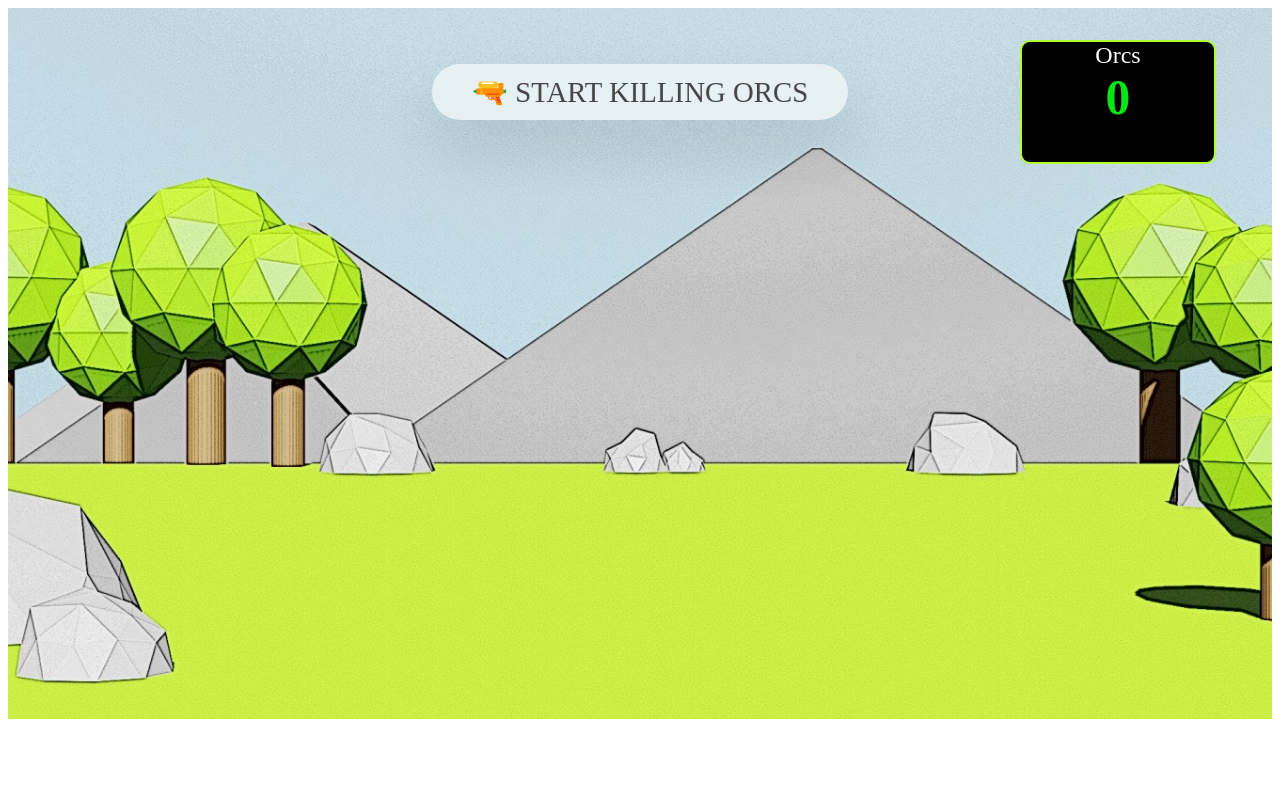
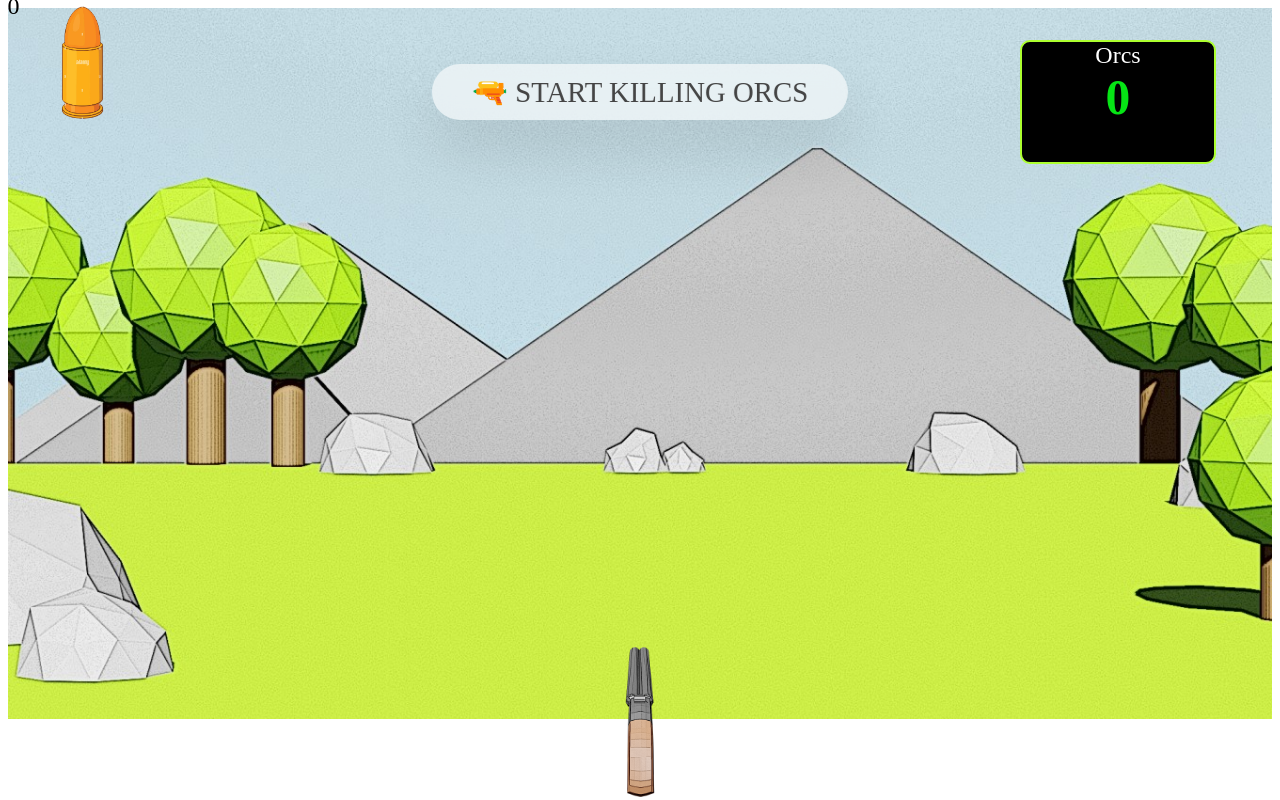
Before and after one commit to vaskocuturilo/ShootGame, a plain HTML site: page index.html in a window 1280 px wide. Drawn offline with Linux system fonts and the light colour scheme.

Commit message:
DV-00004: Add shotgun and bullets images.

```diff
--- a/css/style.css
+++ b/css/style.css
@@ -76,3 +76,23 @@ img {
   .btn--edit {
     top: 54.1rem;
   }
+
+  .image1 {
+    width: 3%;
+    position: absolute;
+    margin: auto;
+    top: 10;
+    left: 0;
+    right: 0;
+    bottom: 0;
+  }
+
+  .image2 {
+    width: 150px;
+    height: 150px;
+    position: absolute;
+    left: 0;
+    top: 0;
+    transform: translate(5%,-5%);
+    z-index: 100;
+  }
--- a/index.html
+++ b/index.html
@@ -9,7 +9,10 @@
   </head>
   <body>
     <main>
-    <img src="./img/bgg.jpg">
+    <img src="./img/background.jpg">
+    <img id="shotgun" src="./img/shotgun.png" class="image1">
+    <img id="bullet" src="./img/bullet.png" class="image2">
+    <div id="score-text" class="image2">0</div>
     <div class='scoreContainer'>
         <div id="score-text">Orcs</div>
         <div id="score-counter">0</div>
--- a/js/script.js
+++ b/js/script.js
@@ -4,5 +4,7 @@ const btnNew = document.querySelector('.btn--new');
 
 
 btnNew.addEventListener('click', () => {
+   document.getElementById("shotgun").style.visibility = "visible";
+   document.getElementById("bullet").style.visibility = "visible";
    alert('We\'ll start killing orcs very soon. But not now.');
 })
```
Also changed, not shown: img/background.jpg (renamed from img/bgg.jpg), img/bullet.png (added), img/shotgun.png (added).
